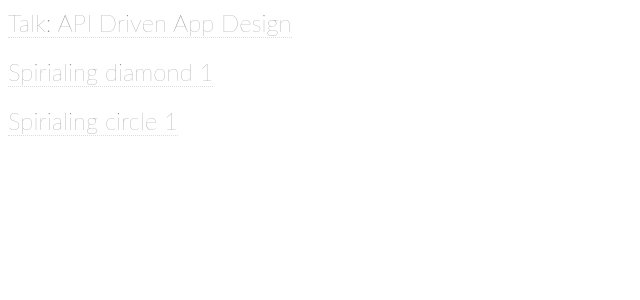
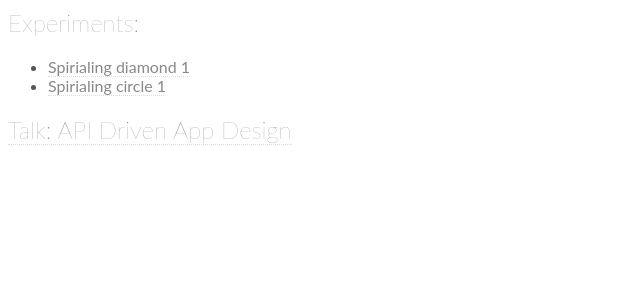
Before and after one commit to mintchaos/mintchaos.github.io, a Jekyll site: the page built from index.html, in a window 1280 px wide. Shown: the top 300 px of the page, without its empty margins (0-640 px from the left). Built offline with Jekyll 4.4.1, drawn with Linux system fonts in a browser that asks for light colours.

Commit message:
Spilt up experiments and code posts in the index.

```diff
--- a/index.html
+++ b/index.html
@@ -1,6 +1,15 @@
 ---
 layout: labs
 ---
-{% for post in site.posts %}
+
+<h2>Experiments:</h2>
+<ul>
+{% for post in site.categories.labs %}
+  <li><a href="{{ post.url }}">{{ post.title }}</a></li>
+{% endfor %}
+</ul>
+
+
+{% for post in site.categories.code %}
   <h2><a href="{{ post.url }}">{{ post.title }}</a></h2>
 {% endfor %}
```
